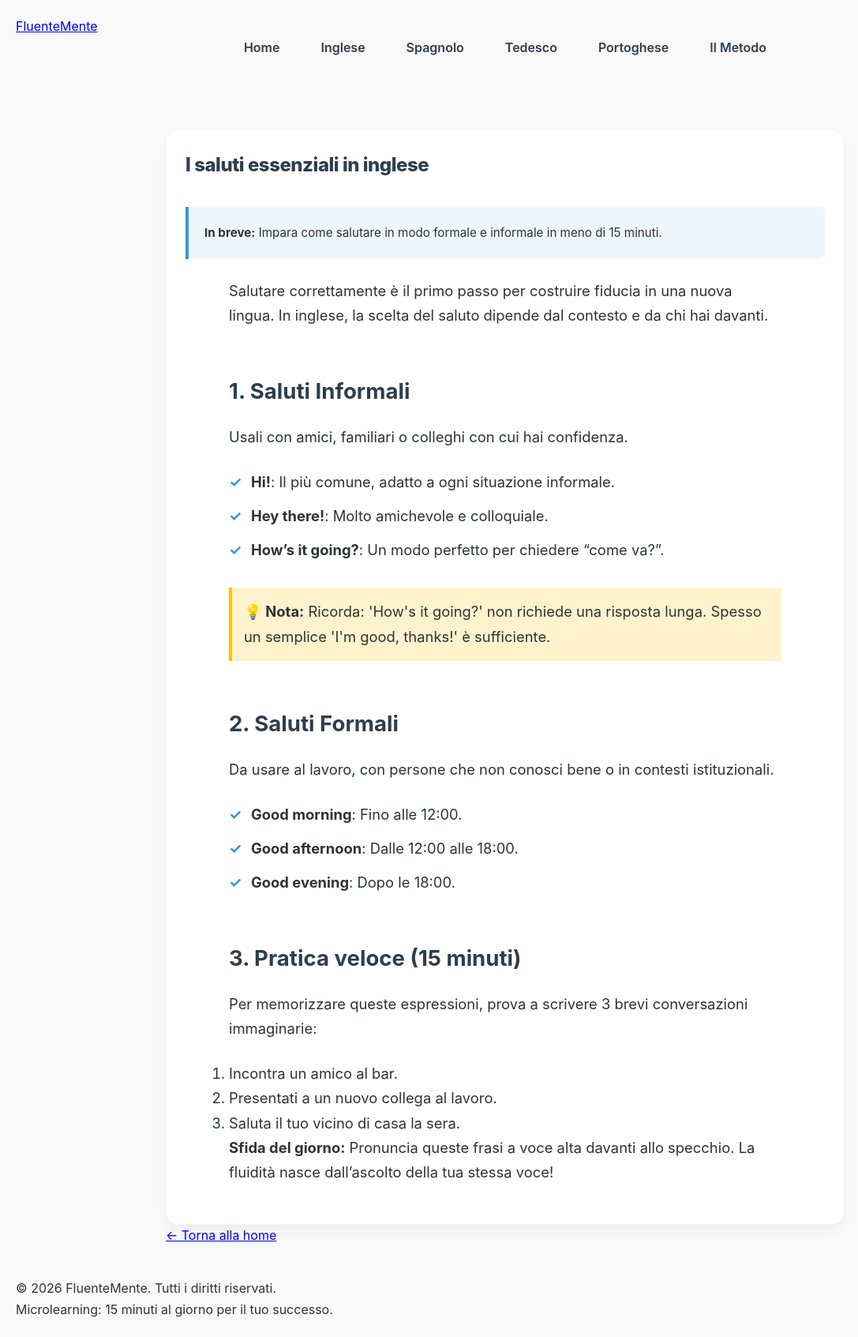
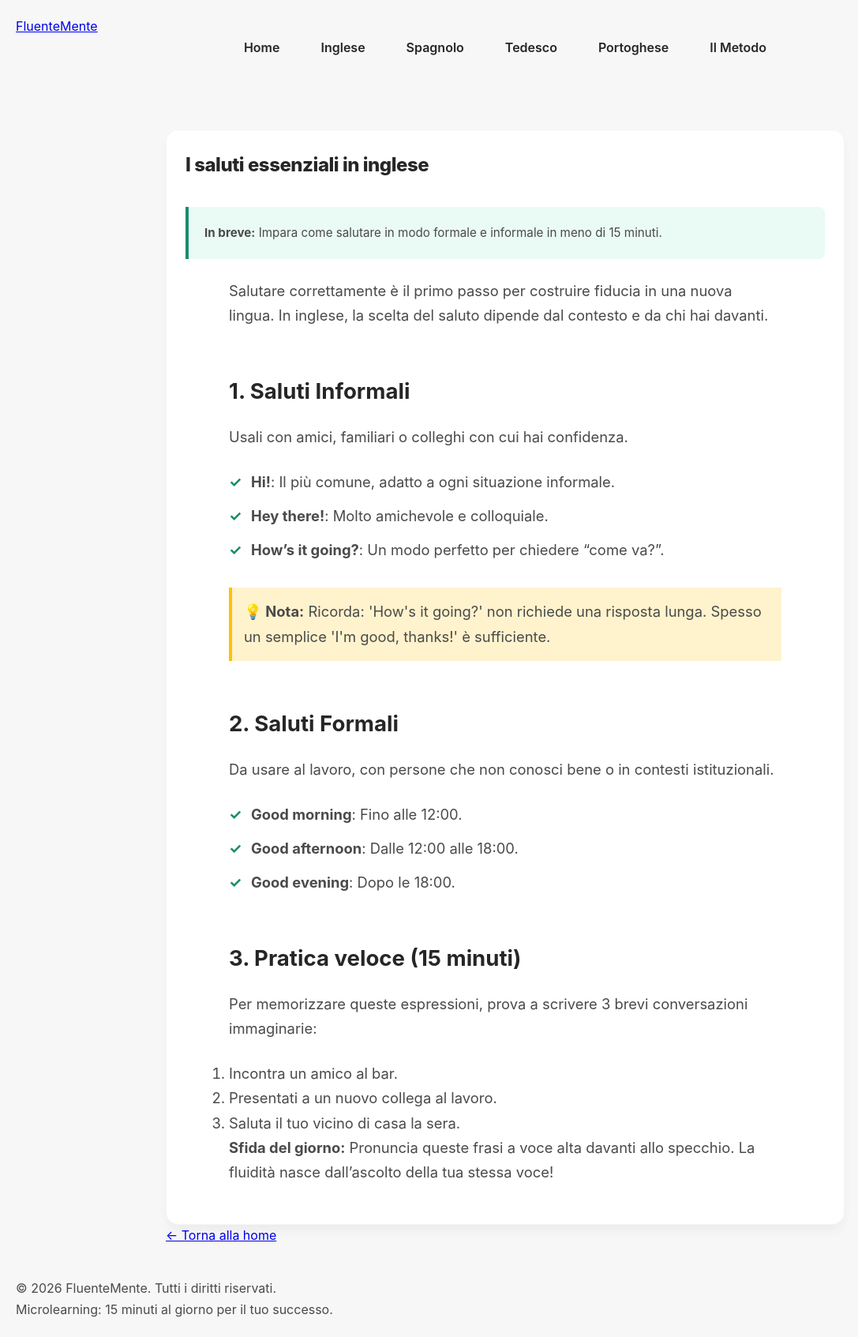
Before and after one commit to Nausica-c/Fluente-Mente, a Jekyll site: the page built from _inglese/saluti-essenziali.md, in a window 1280 px wide. Shown: the whole page at 79% size, without its empty margins (0-1087 px from the left). Built offline with Jekyll 4.4.1, drawn with Linux system fonts in a browser that asks for light colours.

Commit message:
Update style.css

```diff
--- a/assets/css/style.css
+++ b/assets/css/style.css
@@ -1,10 +1,10 @@
-/* --- 1. Reset & Variabili --- */
+/* --- 1. Reset & Variabili (Palette Babbel-Inspired) --- */
 :root {
-  --primary-color: #2c3e50;
-  --accent-color: #3498db;
-  --bg-color: #f9f9f9; /* Leggermente più caldo */
+  --primary-color: #262626;     /* Antracite scuro per titoli e testo */
+  --accent-color: #1a8c6a;      /* Verde Babbel per dettagli e interazione */
+  --bg-color: #f7f7f7;          /* Sfondo pulito e riposante */
   --card-bg: #ffffff;
-  --text-color: #2d3436; /* Leggermente più morbido del nero */
+  --text-color: #4a4a4a;        /* Grigio morbido per paragrafi */
   --font-main: 'Inter', -apple-system, BlinkMacSystemFont, "Segoe UI", Roboto, sans-serif;
 }
 
@@ -43,11 +43,11 @@ main {
 }
 
 .main-nav a.active {
-  background: var(--accent-color);
+  background: var(--accent-color); /* Verde Babbel attivo */
   color: white;
 }
 
-/* --- 3. Grid System (Le Card) --- */
+/* --- 3. Grid System (Card) --- */
 .grid-container {
   display: grid;
   grid-template-columns: repeat(auto-fill, minmax(280px, 1fr));
@@ -94,7 +94,7 @@ article h2, article h3 {
     font-weight: 700;
 }
 
-/* Liste Eleganti */
+/* Liste Eleganti (Verdi) */
 article ul { list-style: none; margin-bottom: 2rem; }
 article ul li {
     padding-left: 28px;
@@ -111,7 +111,7 @@ article ul li::before {
 
 /* --- 5. Componenti Microlearning --- */
 .in-breve {
-  background: #eef7fd;
+  background: #eafaf5; /* Verde molto chiaro per box */
   border-left: 4px solid var(--accent-color);
   padding: 20px;
   margin: 25px 0;
```
